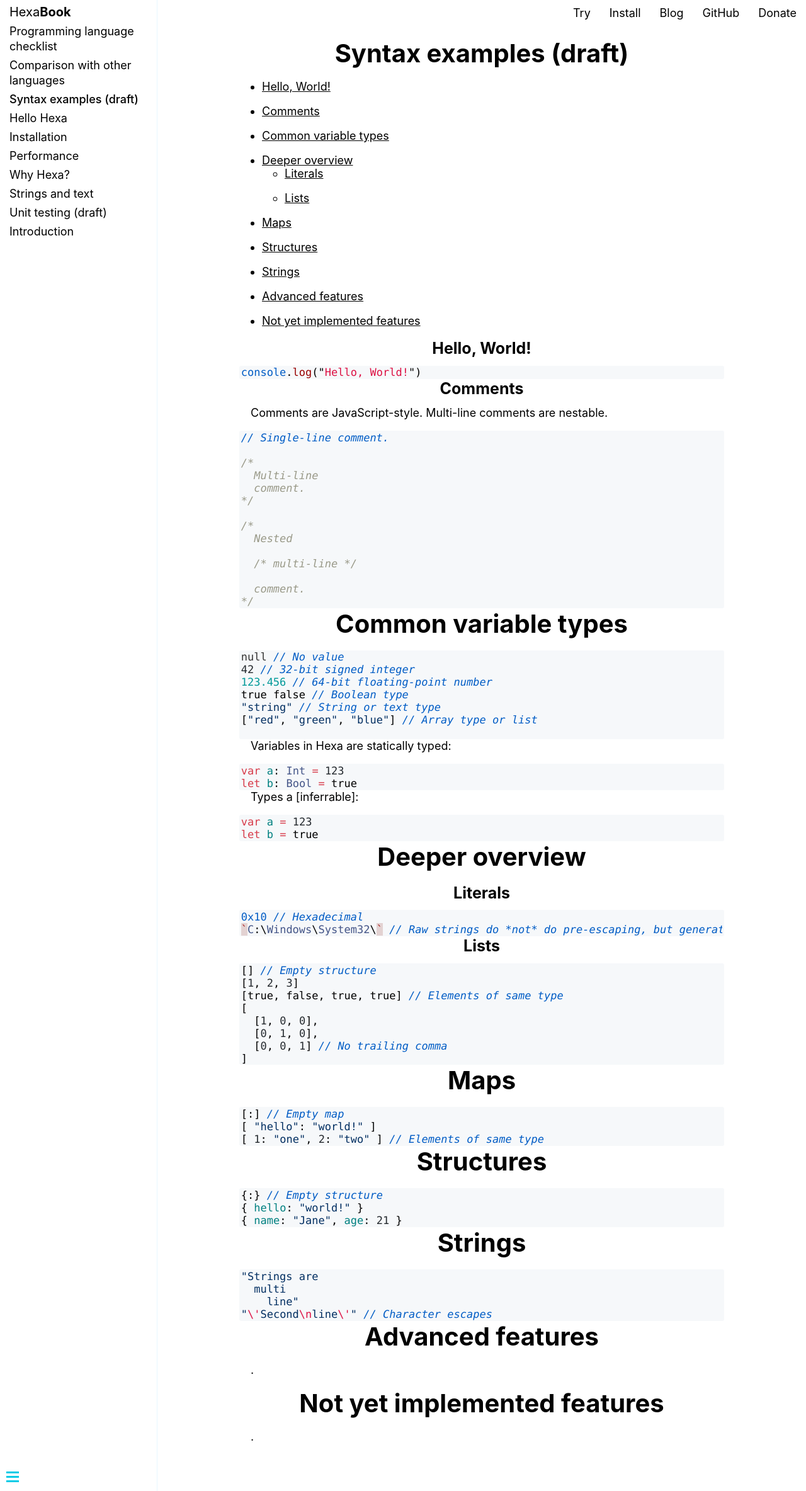
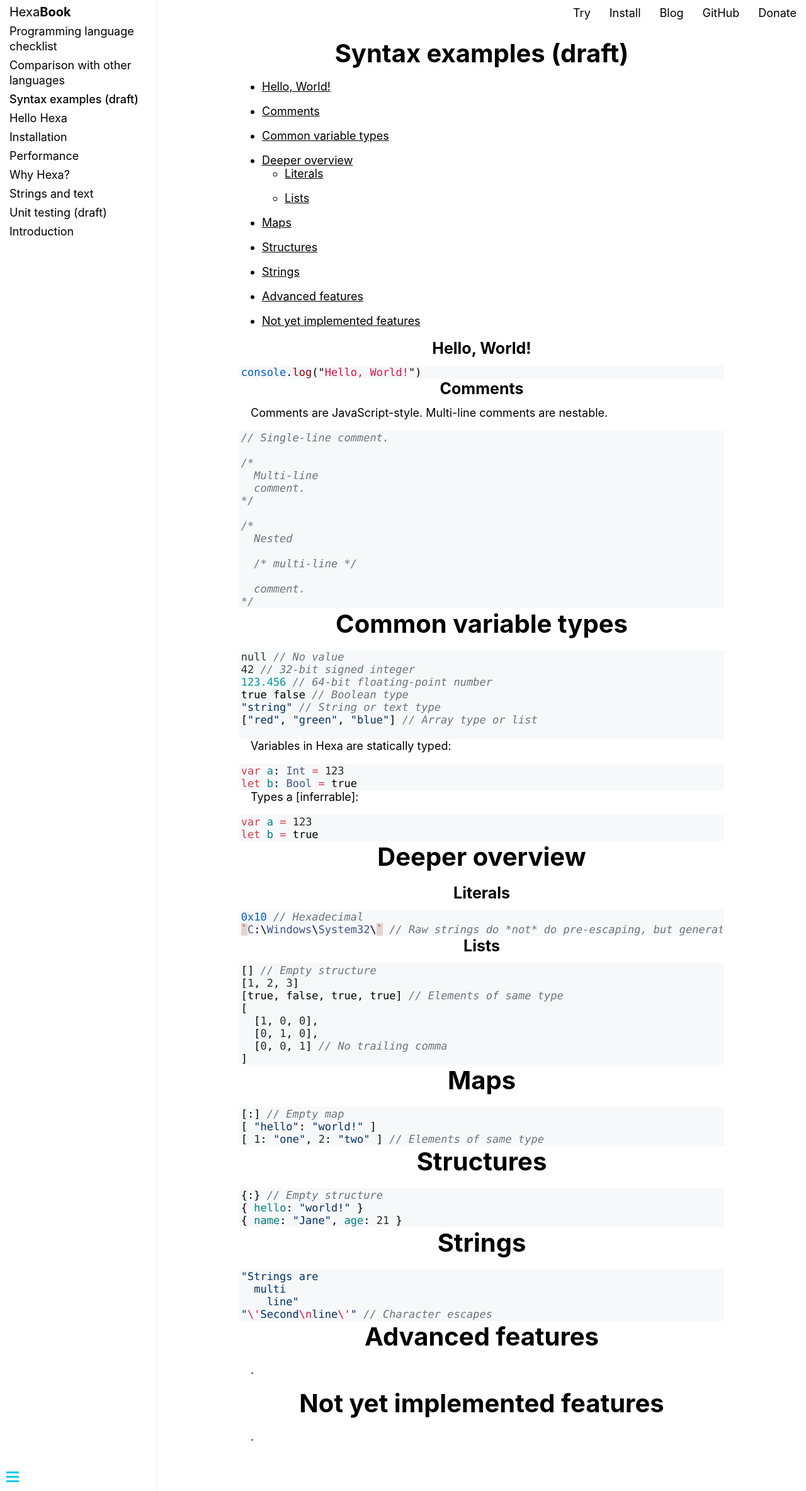
Before and after one commit to hexalang/hexalang.github.io, a Jekyll site: the page built from _book/Examples.md, in a window 1280 px wide. Shown: the whole page at 63% size. Built offline with Jekyll 4.4.1, drawn with Linux system fonts in a browser that asks for light colours.

Commit message:
Update highlighter.css

```diff
--- a/_includes/highlighter.css
+++ b/_includes/highlighter.css
@@ -81,6 +81,10 @@
 .c1 /* constant, entity.name.constant, variable.other.constant, variable.language, support, meta.property-name, support.constant, support.variable, meta.module-reference, markup.raw, meta.diff.header, meta.output */,
 .s .v /* string variable */ {
   color: #005cc5;
+}
+
+.c1, .cm {
+  color: #6a737d;
 }
 
 .e /* entity */,
```
